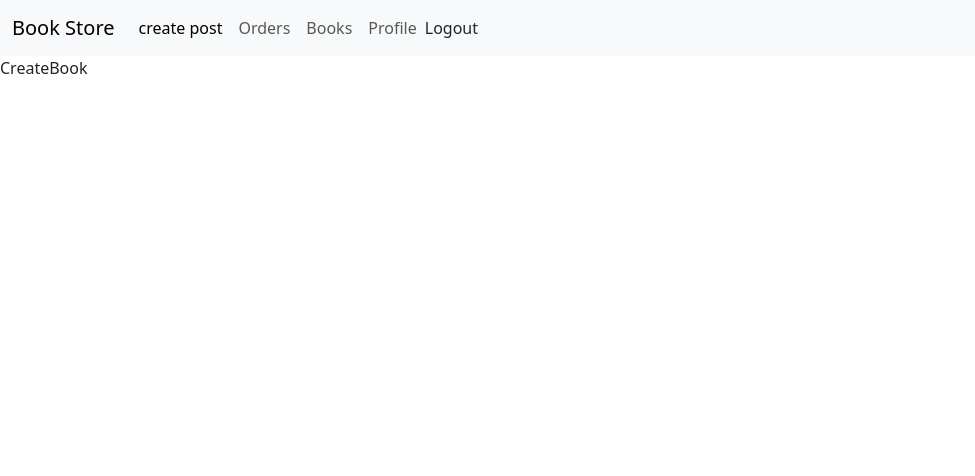
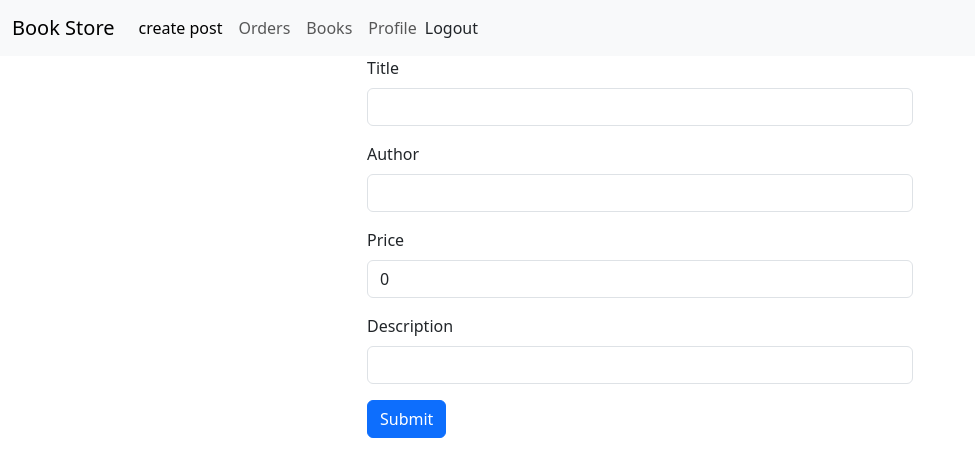
Before and after one commit to rajanunagar/serverless-book-store-fronted-appsync-amplify, a React (Vite) app: page /createbook in a window 1280 px wide. Shown: the top 476 px of the page, without its empty margins (0-975 px from the left). Built offline with nearby package versions, Linux system fonts and the light colour scheme; no server answers; what @aws-amplify/ui-react, aws-amplify would draw is missing.

Commit message:
added graphql appsync,cognito ,listbooks,createbook,orderbook

```diff
--- a/package.json
+++ b/package.json
@@ -15,7 +15,8 @@
     "bootstrap": "^5.3.3",
     "react": "^18.3.1",
     "react-dom": "^18.3.1",
-    "react-router-dom": "^7.0.2"
+    "react-router-dom": "^7.0.2",
+    "uuid": "^11.0.3"
   },
   "devDependencies": {
     "@eslint/js": "^9.15.0",
--- a/src/components/CreateBook.tsx
+++ b/src/components/CreateBook.tsx
@@ -1,9 +1,178 @@
-import React from 'react'
+import  { useState } from "react";
+import { generateClient} from 'aws-amplify/api';
+import { BookInput } from "../API";
+import { createBook } from "../graphql/mutations";
 
+const client = generateClient();
+interface Errors {
+    title: string;
+    author: string;
+    price: string;
+  }
 function CreateBook() {
+
+  const [fetching, setFetching] = useState(false);
+  const [errors, setErrors] = useState<Errors>({
+    title: '',
+    author: '',
+    price: '',
+  });
+  const [formData, setFormData] = useState<BookInput>({
+    title: '',
+    description: null,
+    imageUrl: null,
+    author: '',
+    price: 0,
+  });
+
+  const handleChange = (e:React.ChangeEvent<HTMLInputElement>) => {
+    setFormData((formData) => ({
+      ...formData,
+      [e.target.name]: e.target.value,
+    }));
+  };
+
+  const validate = () => {
+    const tempErrors : Errors = {  title: '',
+            author: '',
+            price: ''};
+    let isValid = true;
+    if (!formData.price) {
+      tempErrors["price"] = "Price is required";
+      isValid = false;
+    }
+    if (!formData.author) {
+        tempErrors["author"] = "Author is required";
+        isValid = false;
+    }
+    if (!formData.title) {
+      tempErrors["title"] = "Title is required";
+      isValid = false;
+    } else if (formData.title.length < 4) {
+      tempErrors["title"] = "Title must be at least 4 characters";
+      isValid = false;
+    }
+    setErrors(tempErrors);
+    return isValid;
+  };
+  const handleSubmit = async (e:React.MouseEvent<HTMLButtonElement>) => {
+    e.preventDefault();
+    if (validate()) {
+        try {
+        const price = parseFloat(formData.price.toString());
+        const result = await client.graphql({
+            query:createBook,
+            variables :{
+                newBook:{...formData,price:price}
+            }
+        });
+        console.log(result);
+        }
+        catch(err:unknown){
+            if (err instanceof Error) {
+                console.log(err.message); // Accessing the error message safely
+              } else {
+                console.log("An unknown error occurred:", err);
+              }
+        }
+    }
+    setFetching(false);
+  };
+
+
   return (
-    <div>CreateBook</div>
-  )
+    <>
+      <div className="container">
+        <div className="row justify-content-center">
+          <div className="col-md-6">
+            <form className="row g-3" onSubmit={handleSubmit}>
+              <div className="col-12">
+                <label htmlFor="title" className="form-label">
+                  Title
+                </label>
+                <input
+                  type="text"
+                  className="form-control"
+                  id="title"
+                  value={formData.title}
+                  onChange={handleChange}
+                  name="title"
+                />
+                {errors.title && (
+                  <small id="titleHelp" className="form-text text-danger">
+                    {errors.title}
+                  </small>
+                )}
+              </div>
+
+              <div className="col-12">
+                <label htmlFor="author" className="form-label">
+                  Author
+                </label>
+                <input
+                  type="text"
+                  className="form-control"
+                  // id="content"
+                  value={formData.author}
+                  onChange={handleChange}
+                  name="author"
+                />
+                {errors.author && (
+                  <small id="authorHelp" className="form-text text-danger">
+                    {errors.author}
+                  </small>
+                )}
+              </div>
+
+              <div className="col-12">
+                <label htmlFor="price" className="form-label">
+                Price
+                </label>
+                <input
+                  type="number"
+                  className="form-control"
+                  // id="content"
+                  value={formData.price}
+                  onChange={handleChange}
+                  name="price"
+                />
+                {errors.price && (
+                  <small id="priceHelp" className="form-text text-danger">
+                    {errors.price}
+                  </small>
+                )}
+              </div>
+              <div className="col-12">
+                <label htmlFor="description" className="form-label">
+                Description
+                </label>
+                <input
+                  type="text"
+                  className="form-control"
+                  // id="content"
+                  value={formData?.description?formData?.description:''}
+                  onChange={handleChange}
+                  name="description"
+                />
+              </div>
+              <div className="col-12">
+                {!fetching && (
+                  <button type="submit" className="btn btn-primary">
+                    Submit
+                  </button>
+                )}
+                {fetching && (
+                  <div className="spinner-border" role="status">
+                    <span className="sr-only"> </span>
+                  </div>
+                )}
+              </div>
+            </form>
+          </div>
+        </div>
+      </div>
+    </>
+  );
 }
 
-export default CreateBook
+export default CreateBook;
```
Also changed, not shown: 1 other file (tests, documents, lock files or other folders).
